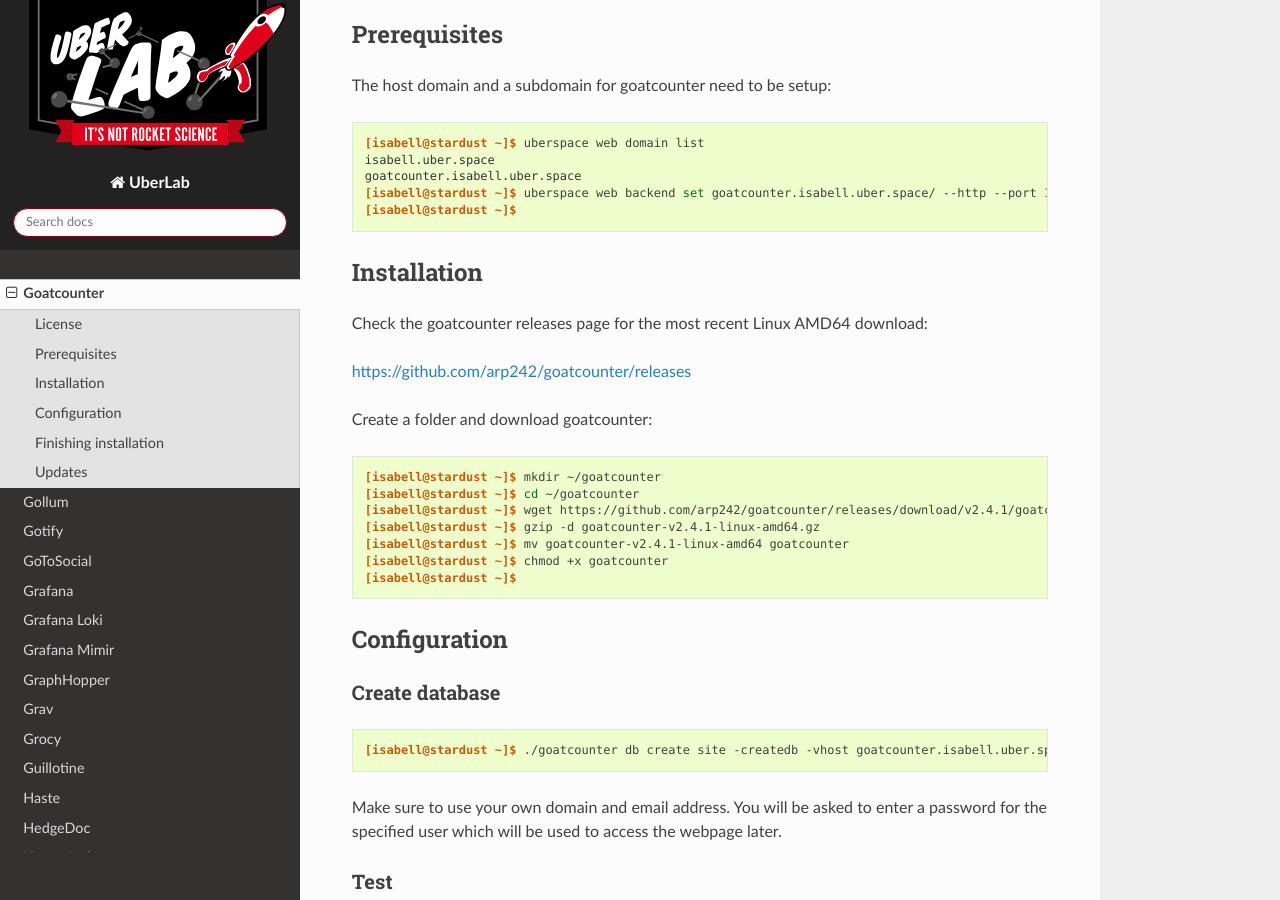
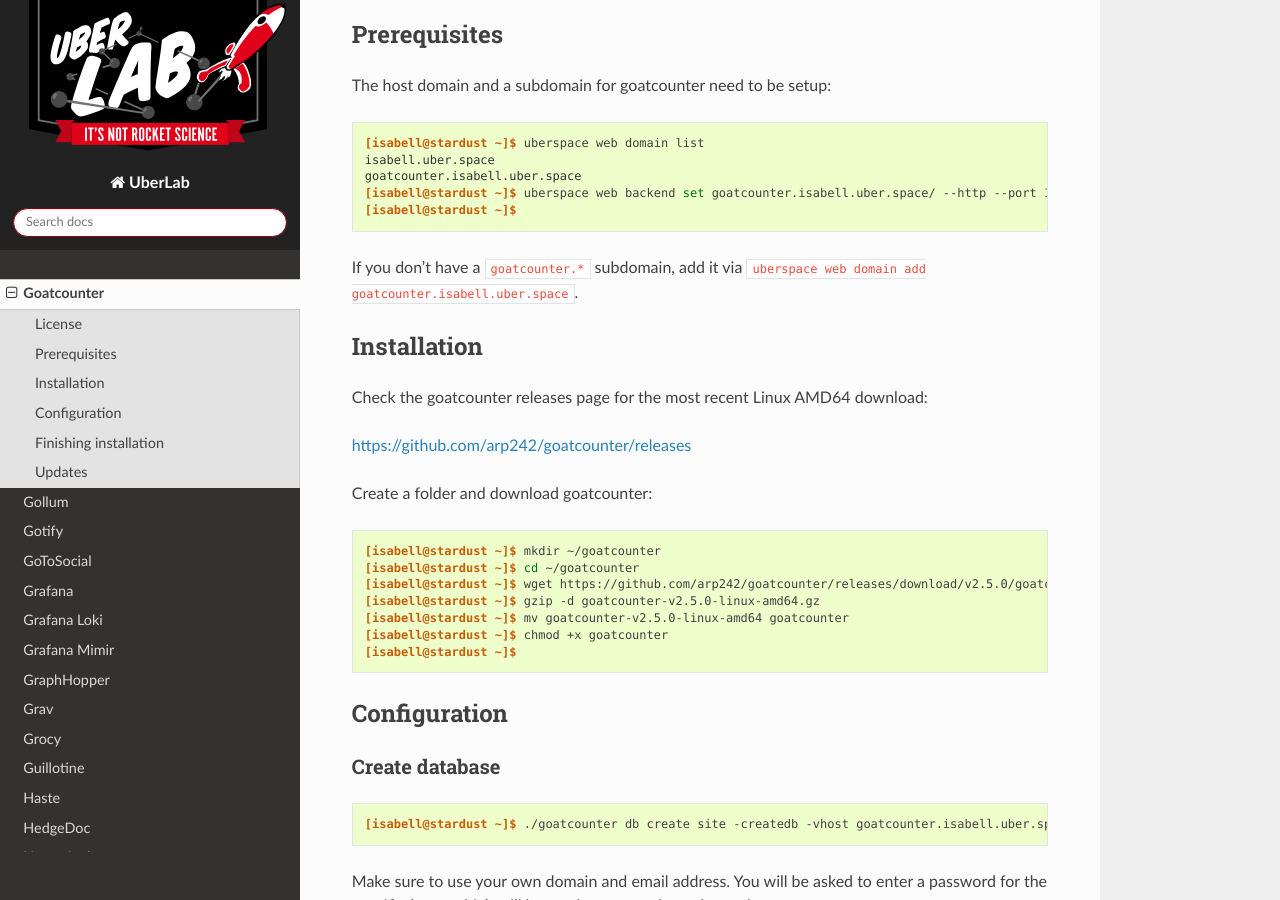
Before and after one commit to Uberspace/lab, a Sphinx documentation site: the page built from source/guide_goatcounter.rst, in a window 1280 px wide and 900 px high, scrolled down 1364 px. Built offline with Sphinx 7.4.7 and the Read the Docs theme 2.0.0, drawn with Linux system fonts in a browser that asks for light colours; some of the changed text lies outside the part shown.

Commit message:
Update guide_goatcounter.rst
Update goat counter version and add remark regarding adding sub domains

```diff
--- a/source/guide_goatcounter.rst
+++ b/source/guide_goatcounter.rst
@@ -49,6 +49,8 @@
  [isabell@stardust ~]$ uberspace web backend set goatcounter.isabell.uber.space/ --http --port 1235
  [isabell@stardust ~]$
 
+If you don't have a ``goatcounter.*`` subdomain, add it via ``uberspace web domain add goatcounter.isabell.uber.space``.
+
 Installation
 ============
 
@@ -62,9 +64,9 @@
 
  [isabell@stardust ~]$ mkdir ~/goatcounter
  [isabell@stardust ~]$ cd ~/goatcounter
- [isabell@stardust ~]$ wget https://github.com/arp242/goatcounter/releases/download/v2.4.1/goatcounter-v2.4.1-linux-amd64.gz
- [isabell@stardust ~]$ gzip -d goatcounter-v2.4.1-linux-amd64.gz
- [isabell@stardust ~]$ mv goatcounter-v2.4.1-linux-amd64 goatcounter
+ [isabell@stardust ~]$ wget https://github.com/arp242/goatcounter/releases/download/v2.5.0/goatcounter-v2.5.0-linux-amd64.gz
+ [isabell@stardust ~]$ gzip -d goatcounter-v2.5.0-linux-amd64.gz
+ [isabell@stardust ~]$ mv goatcounter-v2.5.0-linux-amd64 goatcounter
  [isabell@stardust ~]$ chmod +x goatcounter
  [isabell@stardust ~]$
 
@@ -125,6 +127,6 @@
 
 ----
 
-Tested with Goatcounter 2.4.1 and Uberspace 7.15.4
+Tested with Goatcounter 2.5.0 and Uberspace 7.15.4
 
 .. author_list::
```
Also changed, not shown: other parts of source/guide_goatcounter.rst (+1 -1 lines).
